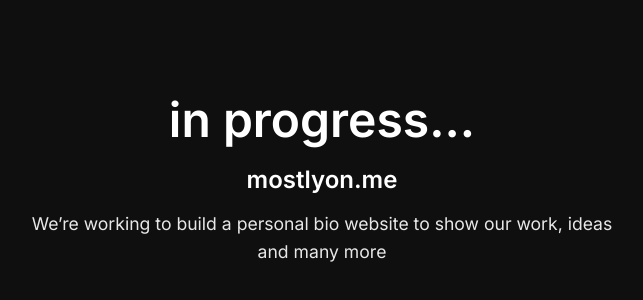
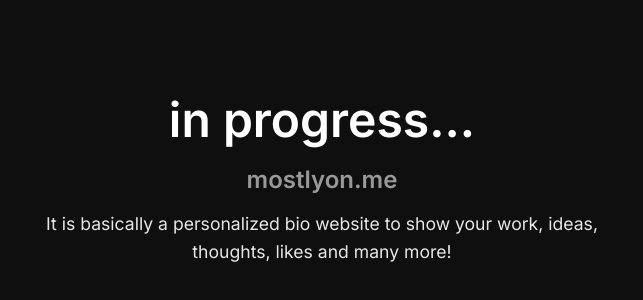
Before and after one commit to vaishal03/vaishal03.github.io, a plain HTML site: page index.html in a window 1280 px wide. Shown: the part 222-522 px from the top of the page, without its empty margins (318-961 px from the left). Drawn offline with Linux system fonts and the light colour scheme.

Commit message:
Update index.html

```diff
--- a/index.html
+++ b/index.html
@@ -9,7 +9,7 @@
     :root {
       --background: #0f0f0f;
       --primary: #ffffff;
-      --accent: #ff3e7f;
+      --secondary: #999999; /* grey for h2 */
       --font: 'Inter', sans-serif;
     }
 
@@ -43,7 +43,7 @@
 
     h2 {
       font-size: 1.5rem;
-      color: var(#999999);
+      color: var(--secondary); /* now grey */
       margin-bottom: 1rem;
     }
 
@@ -72,7 +72,7 @@
   <div class="container">
     <h1>in progress...</h1>
     <h2>mostlyon.me</h2>
-    <p>We’re working to build a personal bio website to show our work, ideas and many more</p>
+    <p>It is basically a personalized bio website to show your work, ideas, thoughts, likes and many more!</p>
   </div>
 </body>
 </html>
```
